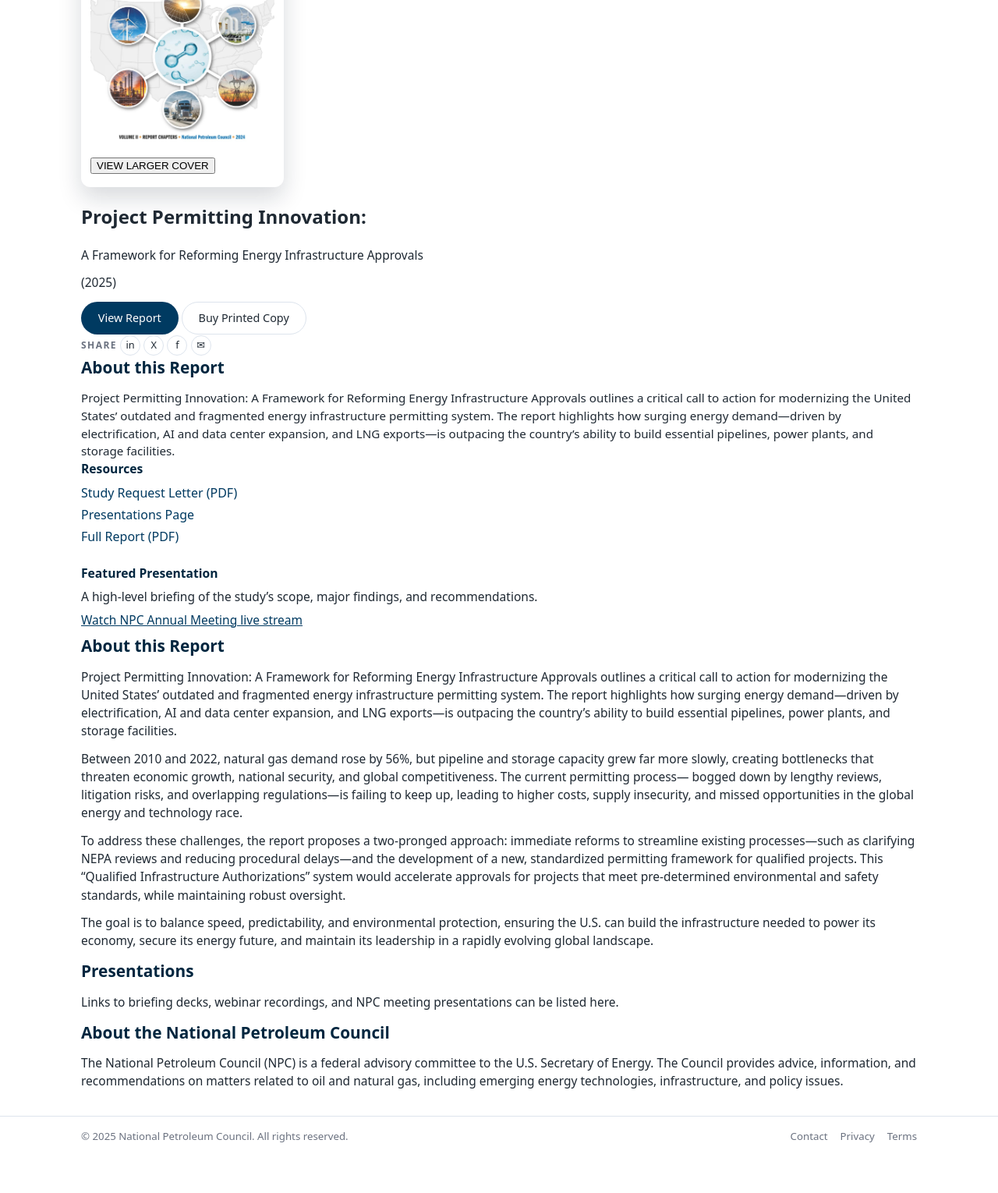
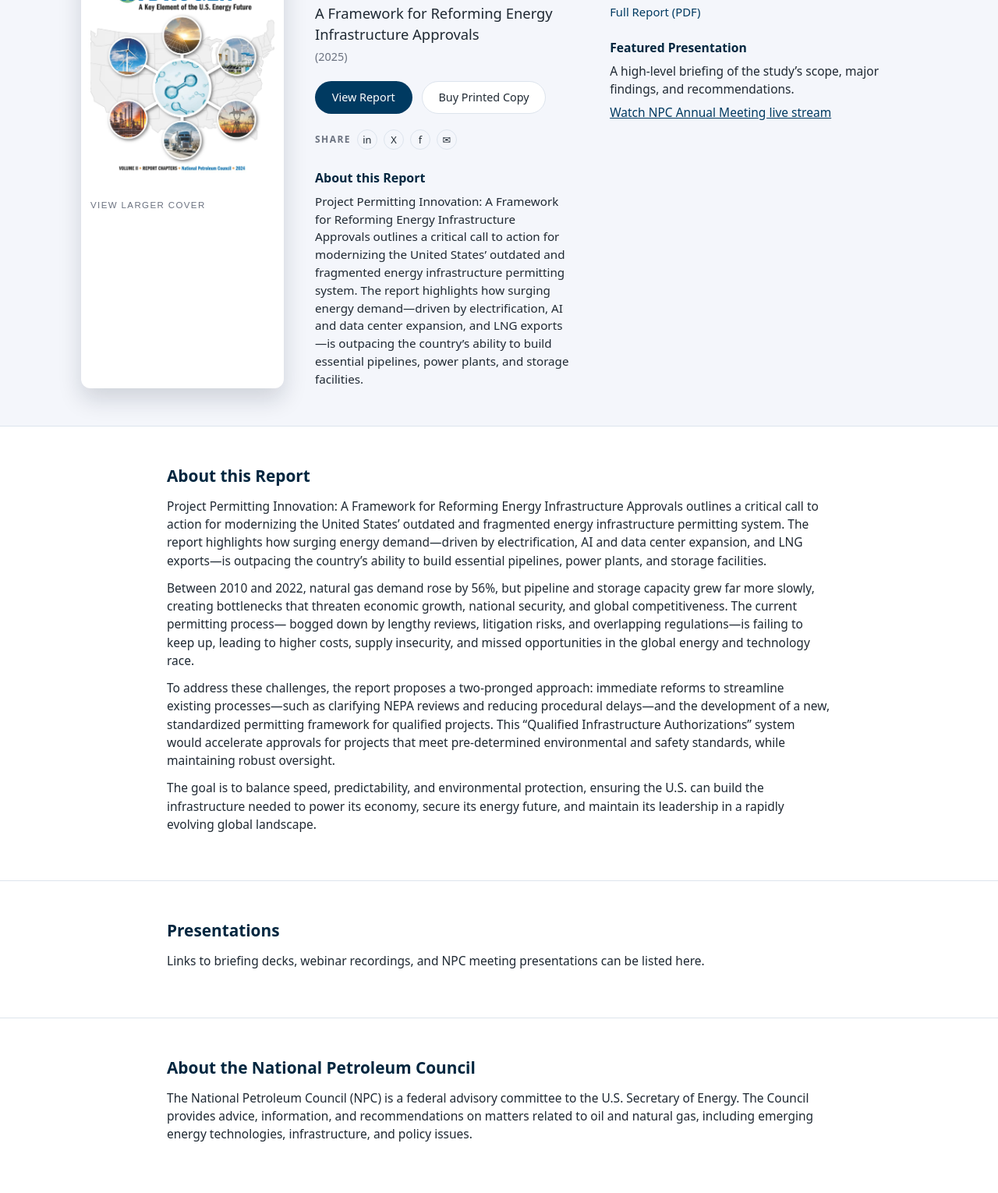
Before and after one commit to NPC-Beach-711/permitting-2025, a plain HTML site: page index.html in a window 1280 px wide. Shown: the part 183-1713 px from the top of the page at 78% size. Before the commit the page ends 1666 px from the top, so only its background shows below. Drawn offline with Linux system fonts and the light colour scheme.

Commit message:
new image correction

```diff
--- a/index.html
+++ b/index.html
@@ -41,29 +41,31 @@
 
   <!-- Main Content -->
   <main>
-    <section class="hero-section">
-      <div class="container hero-grid">
-        <!-- LEFT: Cover image -->
-        <div class="hero-cover">
+  <!-- HERO -->
+  <section class="hero">
+    <div class="container report-layout">
+      <!-- LEFT + CENTER: cover + main copy -->
+      <div class="report-main-grid">
+        <!-- Cover card -->
         <div class="cover-card">
           <img
             src="permitting_cover.jpg"
-              alt="Project Permitting Innovation study cover"
-              class="cover-img"
+            alt="Project Permitting Innovation: A Framework for Reforming Energy Infrastructure Approvals cover"
           />
-            <button class="cover-link">VIEW LARGER COVER</button>
+          <div class="cover-caption">
+            <button type="button">
+              View larger cover
+            </button>
           </div>
         </div>
 
-        <!-- MIDDLE: Main text -->
-        <div class="hero-main">
-          <h1 class="hero-title">Project Permitting Innovation:</h1>
-          <p class="hero-subtitle">
-            A Framework for Reforming Energy Infrastructure Approvals
-          </p>
-          <p class="hero-year">(2025)</p>
+        <!-- Main text -->
+        <div class="report-copy">
+          <h1>Project Permitting Innovation:</h1>
+          <h2>A Framework for Reforming Energy Infrastructure Approvals</h2>
+          <p class="report-year">(2025)</p>
 
-          <div class="hero-actions">
+          <div class="report-ctas">
             <a
               href="Permitting_2025_Report.pdf"
               class="btn btn-primary"
@@ -82,40 +84,16 @@
             </a>
           </div>
 
-          <div class="hero-share">
+          <div class="share-row">
             <span class="share-label">SHARE</span>
-            <a
-              href="#"
-              class="share-link"
-              aria-label="Share on LinkedIn"
-            >
-              in
-            </a>
-            <a
-              href="#"
-              class="share-link"
-              aria-label="Share on X"
-            >
-              X
-            </a>
-            <a
-              href="#"
-              class="share-link"
-              aria-label="Share on Facebook"
-            >
-              f
-            </a>
-            <a
-              href="#"
-              class="share-link"
-              aria-label="Share by email"
-            >
-              ✉
-            </a>
+            <a href="#" class="share-link" aria-label="Share on LinkedIn">in</a>
+            <a href="#" class="share-link" aria-label="Share on X">X</a>
+            <a href="#" class="share-link" aria-label="Share on Facebook">f</a>
+            <a href="#" class="share-link" aria-label="Share by email">✉</a>
           </div>
 
           <div class="hero-about-intro">
-            <h2>About this Report</h2>
+            <h3>About this Report</h3>
             <p>
               Project Permitting Innovation: A Framework for Reforming Energy Infrastructure
               Approvals outlines a critical call to action for modernizing the United States’
@@ -126,9 +104,10 @@
             </p>
           </div>
         </div>
+      </div>
 
-        <!-- RIGHT: Sidebar -->
-        <aside class="hero-sidebar" aria-label="Study resources">
+      <!-- RIGHT COLUMN: sidebar -->
+      <aside class="report-sidebar" aria-label="Study resources">
         <div class="sidebar-block">
           <h3>Resources</h3>
           <ul class="sidebar-list">
@@ -139,7 +118,9 @@
               <a href="#presentations">Presentations Page</a>
             </li>
             <li>
-                <a href="Permitting_2025_Report.pdf" target="_blank" rel="noopener">Full Report (PDF)</a>
+              <a href="Permitting_2025_Report.pdf" target="_blank" rel="noopener">
+                Full Report (PDF)
+              </a>
             </li>
           </ul>
         </div>
@@ -156,6 +137,69 @@
       </aside>
     </div>
   </section>
+
+  <!-- About this Report – full text -->
+  <section class="section">
+    <div class="container">
+      <h2>About this Report</h2>
+      <p>
+        Project Permitting Innovation: A Framework for Reforming Energy Infrastructure
+        Approvals outlines a critical call to action for modernizing the United States’
+        outdated and fragmented energy infrastructure permitting system. The report
+        highlights how surging energy demand—driven by electrification, AI and data center
+        expansion, and LNG exports—is outpacing the country’s ability to build essential
+        pipelines, power plants, and storage facilities.
+      </p>
+      <p>
+        Between 2010 and 2022, natural gas demand rose by 56%, but pipeline and storage
+        capacity grew far more slowly, creating bottlenecks that threaten economic growth,
+        national security, and global competitiveness. The current permitting process—
+        bogged down by lengthy reviews, litigation risks, and overlapping regulations—is
+        failing to keep up, leading to higher costs, supply insecurity, and missed
+        opportunities in the global energy and technology race.
+      </p>
+      <p>
+        To address these challenges, the report proposes a two-pronged approach:
+        immediate reforms to streamline existing processes—such as clarifying NEPA reviews
+        and reducing procedural delays—and the development of a new, standardized
+        permitting framework for qualified projects. This “Qualified Infrastructure
+        Authorizations” system would accelerate approvals for projects that meet
+        pre-determined environmental and safety standards, while maintaining robust
+        oversight.
+      </p>
+      <p>
+        The goal is to balance speed, predictability, and environmental protection,
+        ensuring the U.S. can build the infrastructure needed to power its economy, secure
+        its energy future, and maintain its leadership in a rapidly evolving global
+        landscape.
+      </p>
+    </div>
+  </section>
+
+  <!-- Presentations -->
+  <section id="presentations" class="section">
+    <div class="container">
+      <h2>Presentations</h2>
+      <p>
+        Links to briefing decks, webinar recordings, and NPC meeting presentations can be
+        listed here.
+      </p>
+    </div>
+  </section>
+
+  <!-- About NPC -->
+  <section id="about-npc" class="section">
+    <div class="container">
+      <h2>About the National Petroleum Council</h2>
+      <p>
+        The National Petroleum Council (NPC) is a federal advisory committee to the U.S.
+        Secretary of Energy. The Council provides advice, information, and recommendations
+        on matters related to oil and natural gas, including emerging energy technologies,
+        infrastructure, and policy issues.
+      </p>
+    </div>
+  </section>
+</main>
 
     <!-- About this Report – full text -->
     <section class="section-padding section-border-top">
```
Lines whose indentation alone changed are shown as unchanged.
